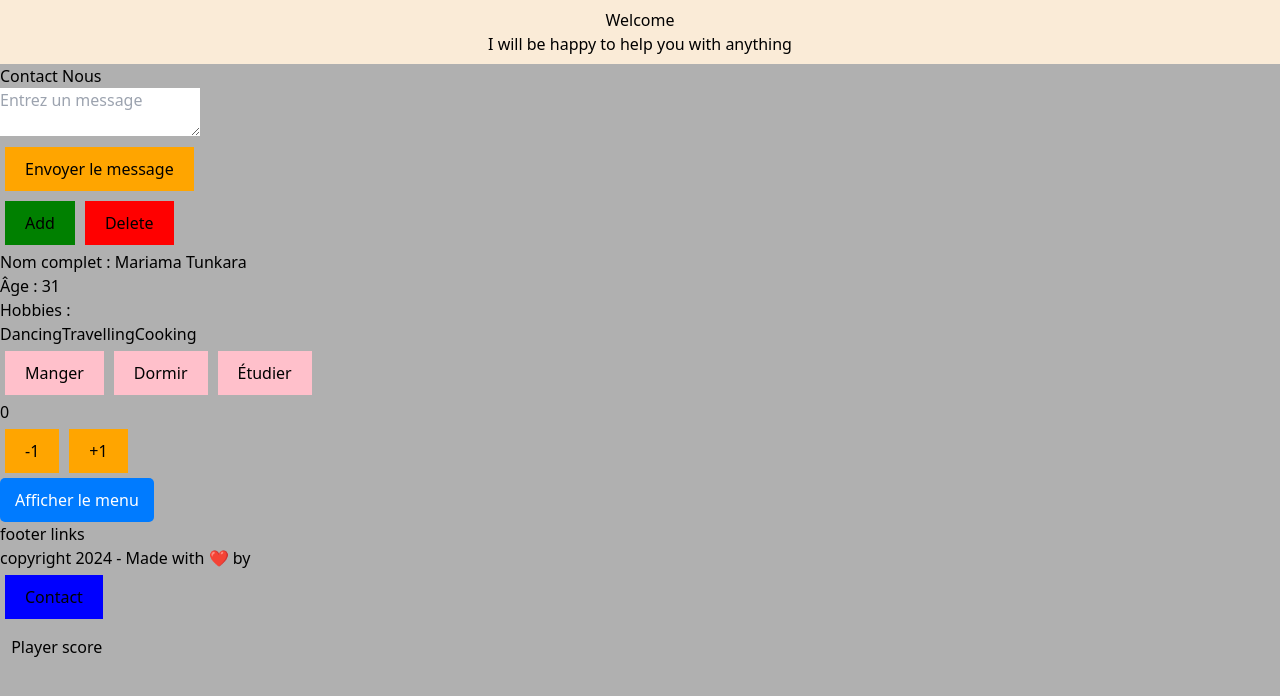
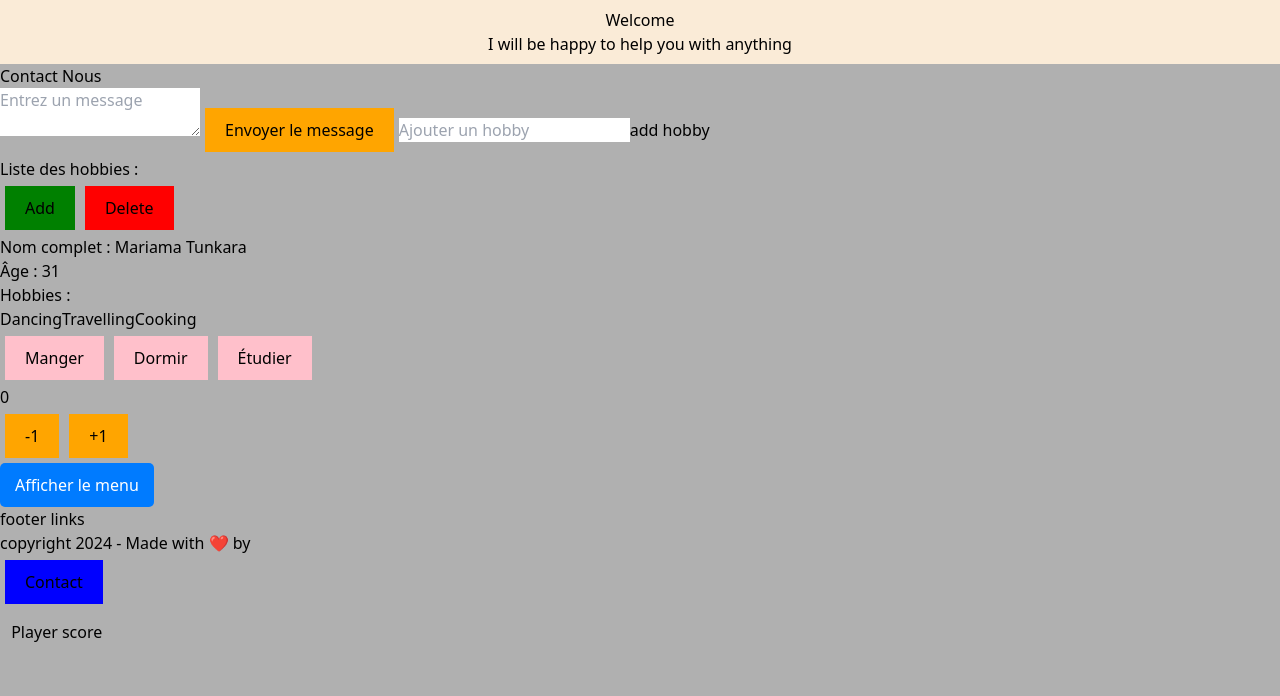
Before and after one commit to mariama2244/React-project, a React (Vite) app: page / in a window 1280 px wide. Shown: the top 696 px of the page. Built offline with nearby package versions, Linux system fonts and the light colour scheme.

Commit message:
exo/form

```diff
--- a/src/composants/containers/ContactForm/ContactForm.jsx
+++ b/src/composants/containers/ContactForm/ContactForm.jsx
@@ -7,6 +7,10 @@ export default function ContactForm(){
 
     const [messageInput, setMessageInput] = useState('');
     const [messageError, setMessageError] = useState('');
+
+    const [hobbyInput, setHobbyInput] = useState('');
+    const [hobbyError, setHobbyError] = useState('');
+    const [hobbies, setHobbies] = useState([]);
 
     function gereFullName(event){
         //Recuperer l'entrée de l'utilisateur
@@ -22,6 +26,22 @@ export default function ContactForm(){
 		setMessageError('');
 	}
 
+    function gereHobby(event) {
+        setHobbyInput(event.target.value);
+    }
+
+    function addHobby() {
+        if (!hobbyInput || hobbyInput.split(' ').join('') === '') {
+            alert("Le champ hobby ne peut pas être vide ou contenir uniquement des espaces !");
+            return;
+        }
+        setHobbies([...hobbies, hobbyInput]);
+        setHobbyInput('');
+    }
+
+
+
+
 
 	function submit() {
 		if (fullNameInput === "") {
@@ -32,10 +52,15 @@ export default function ContactForm(){
 			setMessageError('Message Obligatoire ! (Max: 500)')
 			return
 		}
+
+        if (hobbyInput === ""){
+            setHobbies('Ajouter le hobbies');
+        }
 		// Récuperer les données du formulaire
 		alert('Contact ' + fullNameInput)
 		alert('Contact ' + fullNameInput);
 		setFullNameInput('');
+        setHobbies([]);
 	}
     return(
         <div className="p-4">
@@ -45,8 +70,25 @@ export default function ContactForm(){
 				className="bg-neutral-800 p-2 w-full"
 				onChange={gereMessage}
 				placeholder="Entrez un message">{messageInput}</textarea>
+                 <Bouton gereClique={submit}>Envoyer le message</Bouton>
+             <input
+                type="text"
+                value={hobbyInput}
+                onChange={gereHobby}
+                placeholder="Ajouter un hobby"
+                className="bg-gray-200 p-2 w-full mb-2"
+            />
+            <button onClick={addHobby} className="bg-blue-500 text-white px-4 py-2 rounded mb-4">
+               add hobby
+            </button>
+            <h3>Liste des hobbies :</h3>
+            <ul>
+                {hobbies.map((hobby, index) => (
+                    <li key={index} className="p-1 border-b">{hobby}</li>
+                ))}
+            </ul>
 			<p>{messageError}</p>
-            <Bouton gereClique={submit}>Envoyer le message</Bouton>
+
         </div>
     )
 }
```
